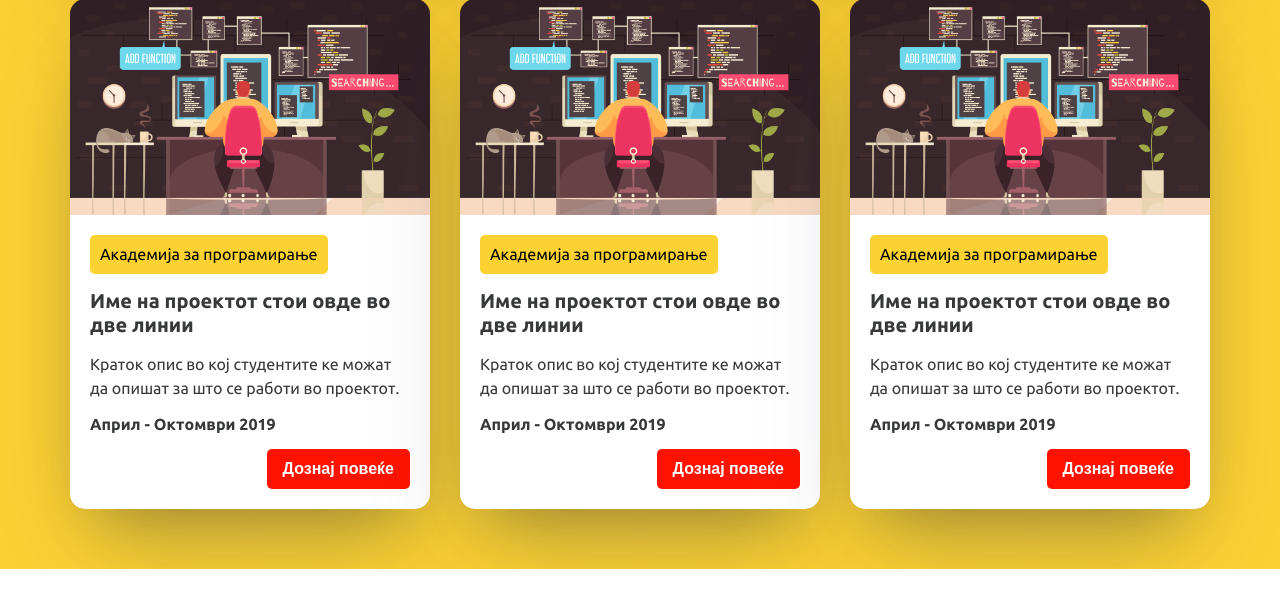
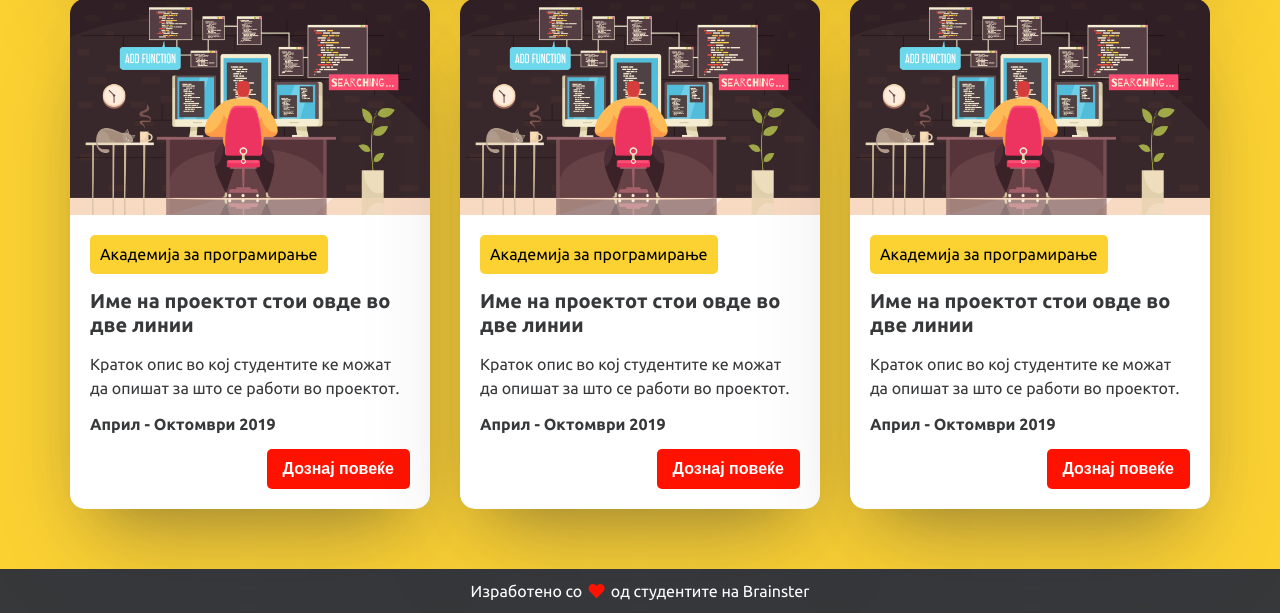
Before and after one commit to Kartinov/brainsterlabs_dimchekartinovfs6, a PHP site: page / in a window 1280 px wide. Shown: the part 4111-4724 px from the top of the page. Before the commit the page ends 4680 px from the top, so only its background shows below. Run offline with PHP 8.4, Linux system fonts and the light colour scheme.

Commit message:
Footer added

```diff
--- a/assets/css/main.css
+++ b/assets/css/main.css
@@ -531,4 +531,24 @@ section.hero-image h1.hero-title {
   }
 }
 
+footer {
+  text-align: center;
+  background-color: #37383a;
+  color: #fff;
+}
+footer p {
+  padding: 0.625rem 0.9375rem;
+  font-size: 0.875rem;
+}
+@media (min-width: 410px) {
+  footer p {
+    font-size: 1rem;
+  }
+}
+footer i {
+  margin-right: 2.5px;
+  margin-left: 2.5px;
+  color: #ff1300;
+}
+
 /*# sourceMappingURL=main.css.map */
--- a/assets/scss/components/_footer.scss
+++ b/assets/scss/components/_footer.scss
@@ -0,0 +1,21 @@
+@use '../abstracts/variables' as var;
+@use '../abstracts/mixins' as mix;
+@use 'sass:math';
+
+footer {
+  text-align: center;
+  background-color: var.$text-color-base;
+  color: var.$text-color-primary;
+  p {
+    padding: (math.div(var.$gutter-base, 3)) (math.div(var.$gutter-base, 2));
+    font-size: var.$font-size-small;
+    @include mix.breakpoint('custom-small', min) {
+      font-size: var.$font-size-base;
+    }
+  }
+  i {
+    margin-right: math.div(var.$radius, 2);
+    margin-left: math.div(var.$radius, 2);
+    color: var.$background-color-secondary;
+  }
+}
--- a/index.html
+++ b/index.html
@@ -60,8 +60,11 @@
         <!-- Appening elements -->
       </section>
     </div>
+  </main>
 
-  </main>
+  <footer>
+    <p>Изработено со <i class="fas fa-heart"></i> од студентите на Brainster</p>
+  </footer>
 
   <script src="./assets/js/jquery.min.js"></script>
   <script src="./assets/js/main.js"></script>
```
Also changed, not shown: 1 other file.
